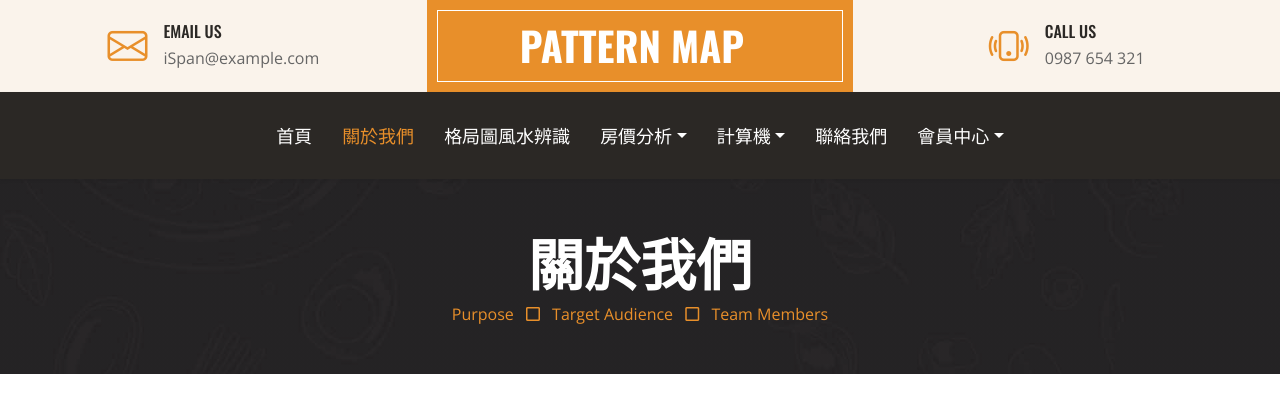
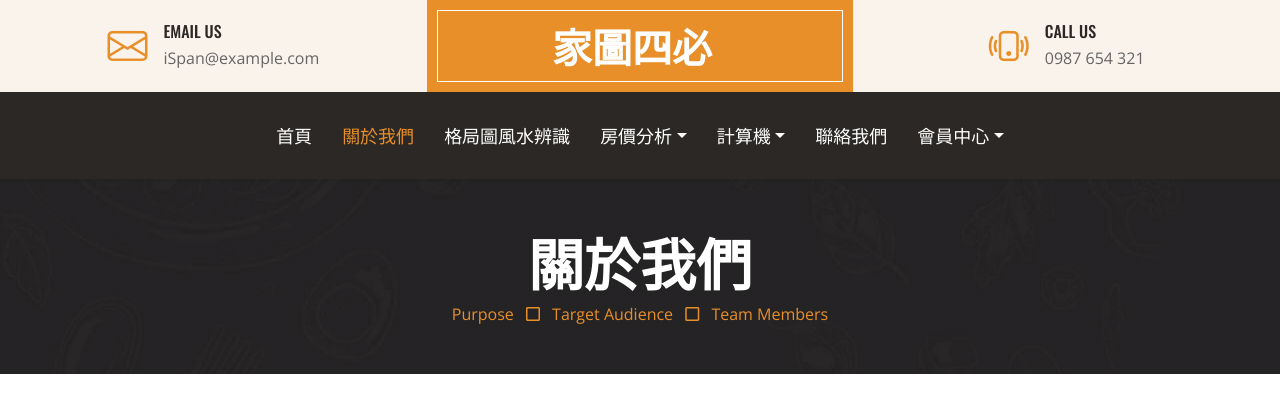
Before and after one commit to nbsurferch07/bdse25_team1, a Flask app: page /bdse25_team1/about in a window 1280 px wide. Shown: the top 420 px of the page. Run offline with Flask 2, Linux system fonts and the light colour scheme; some libraries are stand-ins or nearby versions.

Commit message:
0812 update base.html

```diff
--- a/templates/base.html
+++ b/templates/base.html
@@ -48,7 +48,7 @@
             <div class="col-lg-4 text-center bg-primary border-inner py-3">
                 <div class="d-inline-flex align-items-center justify-content-center">
                     <a href="{{url_for('index')}}" class="navbar-brand">
-                        <h1 class="m-0 text-uppercase text-white"></i>Pattern Map</h1>
+                        <h1 class="m-0 text-uppercase text-white"></i>家圖四必</h1>
                     </a>
                 </div>
             </div>
@@ -127,7 +127,7 @@
                     <div
                         class="d-flex flex-column align-items-center justify-content-center text-center h-100 bg-primary border-inner p-4">
                         <a href="{{url_for('index')}}" class="navbar-brand">
-                            <h1 class="m-0 text-uppercase text-white"></i>Pattern Map</h1>
+                            <h1 class="m-0 text-uppercase text-white"></i>家圖四必</h1>
                         </a>
                         <p class="mt-3">僅為 iSpan BDSE25 學術使用<br>無營利使用</p>
                     </div>
```
